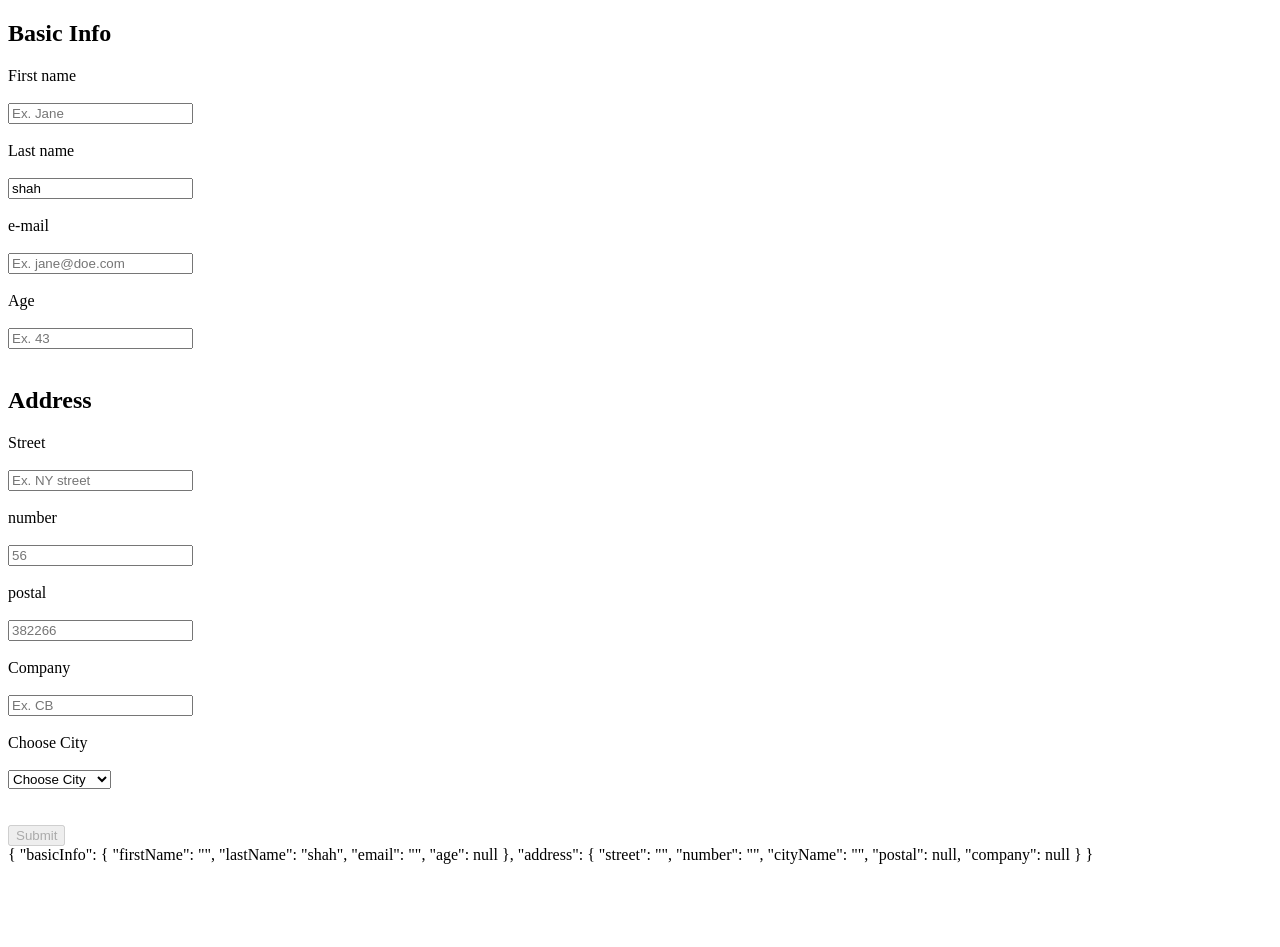
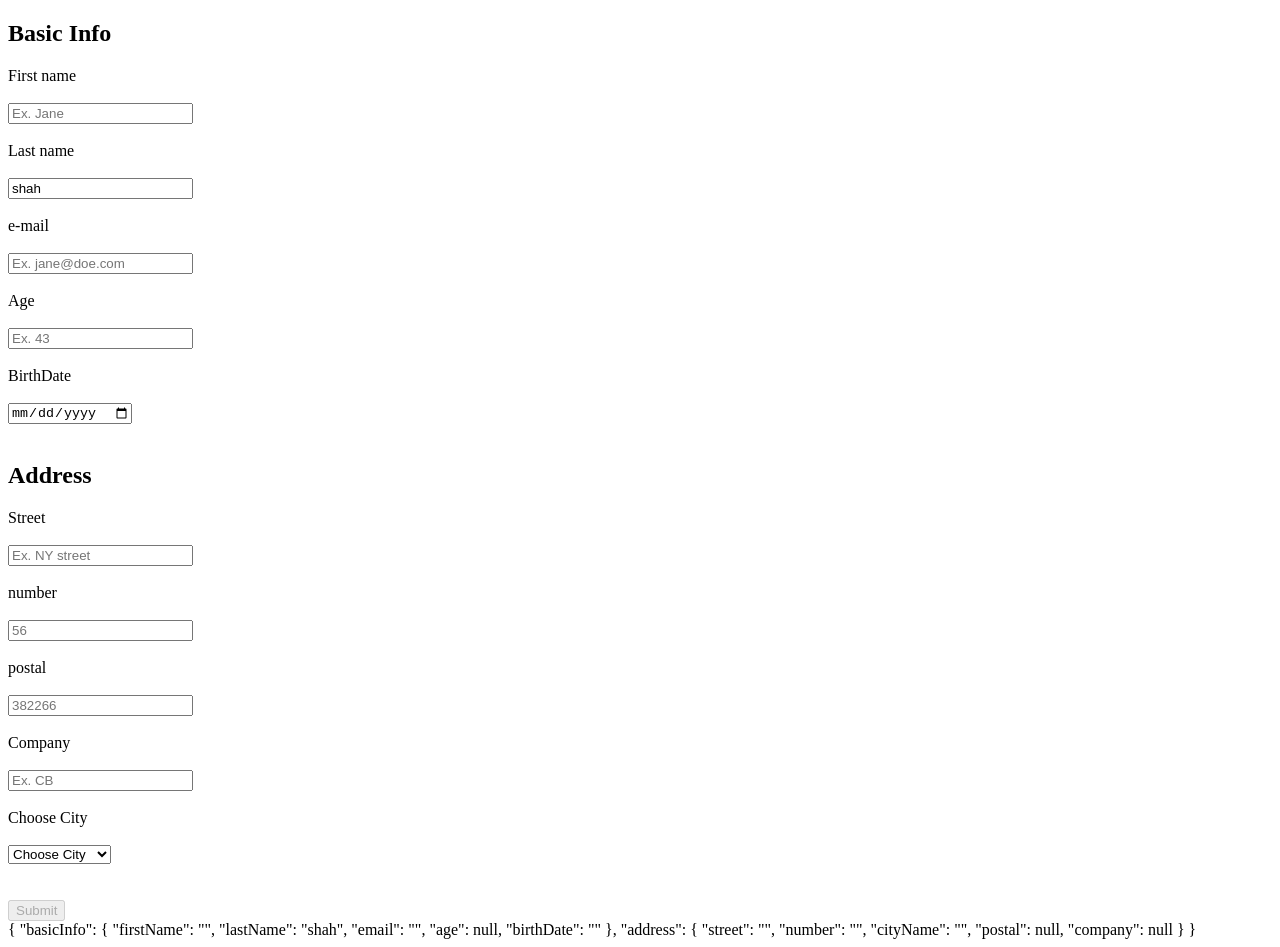
Before and after one commit to NeelCitrusbug/Angular-Learning, an Angular app: page / in a window 1280 px wide. Before the commit the page ends 872 px from the top, so only its background shows below. Built offline with nearby package versions, Linux system fonts and the light colour scheme.

Commit message:
added custom birthdate validator

```diff
--- a/src/app/app.component.ts
+++ b/src/app/app.component.ts
@@ -1,7 +1,7 @@
 import { Component, OnInit, OnDestroy } from '@angular/core';
 import {FormControl, FormGroup, Validators, FormBuilder} from '@angular/forms';
 import {Subscription} from 'rxjs'
-
+import { ValidateBirthDate } from 'src/shared/birthdate.validator';
 @Component({
   selector: 'app-root',
   templateUrl: './app.component.html',
@@ -21,7 +21,8 @@ export class AppComponent implements OnInit, OnDestroy {
         firstName: ['',[Validators.required,Validators.minLength(3)]],
         lastName: ['shah',[Validators.required,Validators.minLength(3)]],
         email: ['',[Validators.required,Validators.email]],
-        age: []
+        age: [],
+        birthDate:['',[ValidateBirthDate]]
       }),
       address: this.fb.group({
         street: ['',[Validators.required]],
--- a/src/app/basic-info/basic-info.component.html
+++ b/src/app/basic-info/basic-info.component.html
@@ -52,5 +52,19 @@
         <br/><br/>
       </div>
       <!-- /age -->
+
+      <!-- birthDate -->
+      <div>
+        <span>BirthDate</span>
+        <br/><br/>
+        <input type="date"  formControlName="birthDate" />
+        <div  *ngIf="birthDate && birthDate.touched && birthDate.invalid">
+            <span *ngIf="birthDate.errors?.['required']" class="error">birthDate is required</span>
+            <span *ngIf="birthDate.errors?.['invalidBirthDate']" class="error">birthDate must not be future date</span>
+        </div>
+        <br/><br/>
+      </div>
+      <!-- /birthDate -->
+
     </div>
   </form>
--- a/src/app/basic-info/basic-info.component.ts
+++ b/src/app/basic-info/basic-info.component.ts
@@ -29,5 +29,8 @@ export class BasicInfoComponent implements OnInit{
   get age(){
     return this.form.get('age')
   }
+  get birthDate(){
+    return this.form.get('birthDate')
+  }
 
 }
--- /dev/null
+++ b/src/shared/birthdate.validator.ts
@@ -0,0 +1,11 @@
+import { AbstractControl } from '@angular/forms';
+
+export function ValidateBirthDate(control: AbstractControl) {
+    var selected_date = new Date(control.value);
+    var today = new Date()
+  if (selected_date.getTime() > today.getTime()) {
+    return { invalidBirthDate: true };
+  }
+    console.warn('ValidateBirthDate', control.value)
+  return null;
+}
```
